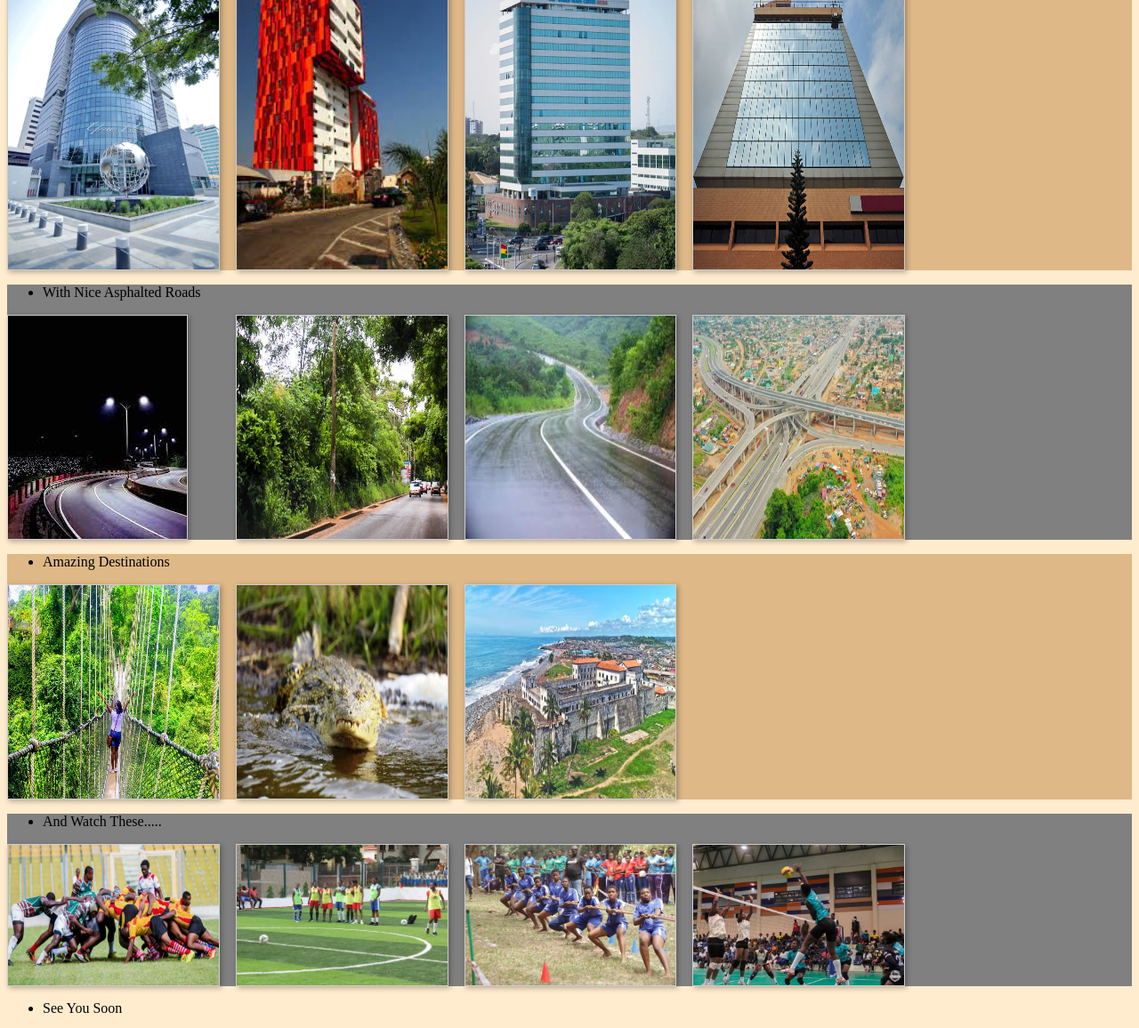
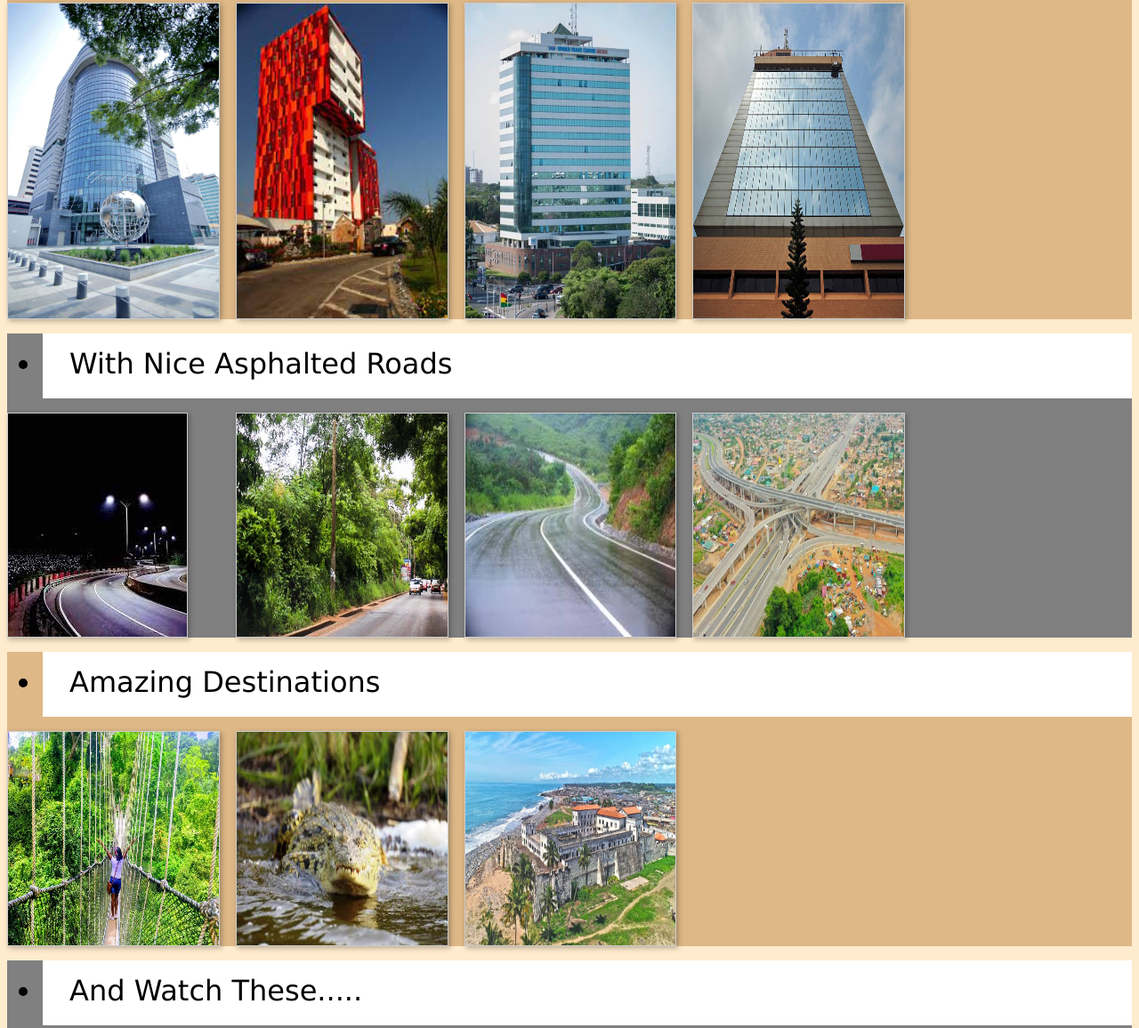
Before and after one commit to agoetee/terraform-beginner-bootcamp-2023, a plain HTML site: page public/visit_ghana/index.html in a window 1280 px wide. Shown: the part 262-1418 px from the top of the page at 89% size. Drawn offline with Linux system fonts and the light colour scheme.

Commit message:
#51 cleared domain & module errors, Removed css and made styling in-text

```diff
--- a/public/food_ghana/style.css
+++ /dev/null
@@ -1,14 +0,0 @@
-body {
-    font-family: Cambria, Cochin, Georgia, Times, 'Times New Roman', serif;
-}
-.grid {
-    display: grid;
-    grid-template-columns: repeat(auto-fill, minmax(200px, 1fr));
-    grid-gap: 20px;
-    align-items: stretch;
-    }
-  .grid img {
-    border: 1px solid #ccc;
-    box-shadow: 2px 2px 6px 0px  rgba(0,0,0,0.3);
-    max-width: 100%;
-  }
--- a/public/visit_ghana/index.html
+++ b/public/visit_ghana/index.html
@@ -4,8 +4,40 @@
     <meta charset="UTF-8">
     <meta name="viewport" content="width=device-width, initial-scale=1.0">
     <link rel="icon" type="image/x-icon" href="assets/akoma_ntoaso.jpg">
-    <link rel="stylesheet" href="style.css">
+    <!-- <link rel="stylesheet" href="assets/style.css"> -->
     <title>Visit Ghana</title>
+    <style>
+        body {
+  background-color: blanchedalmond;
+}
+.grid {
+    display: grid;
+    grid-template-columns: repeat(auto-fill, minmax(200px, 1fr));
+    grid-gap: 20px;
+    align-items: stretch;
+    }
+.grid img {
+    border: 1px solid #ccc;
+    box-shadow: 2px 2px 6px 0px  rgba(0,0,0,0.3);
+    max-width: 100%;
+  }
+
+.divide {
+    border: 20px 30px 20px 30px;
+}
+.one {
+    background-color: burlywood;
+}
+.two {
+    background-color: grey;
+}
+.bullet {
+  font-size: xx-large;
+  padding: 15px 30px 20px 30px;
+  background-color: white;
+  font-family: Verdana, Geneva, Tahoma, sans-serif;
+}
+    </style>
 </head>
 <body>
     <h2>Visit Ghana</h2>
@@ -14,7 +46,7 @@
     <p>Think of visiting Ghana</p>
     <section class="divide one">
         <ul>
-            <li>Good View High Rises</li>
+            <li class="bullet">Good View High Rises</li>
         </ul>
         <div class="grid">
             <img src="assets/high_exim.jpeg"  alt="Exim_Height">
@@ -26,7 +58,7 @@
 
     <section class="divide two">
         <ul>
-            <li>With Nice Asphalted Roads</li>
+            <li class="bullet">With Nice Asphalted Roads</li>
         </ul>
         <div class="grid">
             <img src="assets/road_aburi.jpeg" >
@@ -36,8 +68,8 @@
         </div>
     </section>
     <section class="divide one">
-        <ul>
-            <li>Amazing Destinations</li>
+        <ul >
+            <li class="bullet">Amazing Destinations</li>
         </ul>
         <div class="grid">
             <img src="assets/tour_canopy.jpg" width="300em" height="240em">
@@ -48,7 +80,7 @@
 
     <section class="divide two" >
         <ul>
-            <li>And Watch These.....</li>
+            <li class="bullet">And Watch These.....</li>
         </ul>
         <div class="grid">
             <img src="assets/sport_rugby.jpg" >
@@ -58,7 +90,7 @@
         </div>
     </section>
     <ul>
-        <li>See You Soon</li>
+        <li class="bullet">See You Soon</li>
     </ul>
 
 </body>
--- a/public/visit_ghana/style.css
+++ /dev/null
@@ -1,31 +0,0 @@
-body {
-  background-color: blanchedalmond;
-}
-.grid {
-    display: grid;
-    grid-template-columns: repeat(auto-fill, minmax(200px, 1fr));
-    grid-gap: 20px;
-    align-items: stretch;
-    }
-  .grid img {
-    border: 1px solid #ccc;
-    box-shadow: 2px 2px 6px 0px  rgba(0,0,0,0.3);
-    max-width: 100%;
-  }
-
-  .divide {
-    border: 20px 30px 20px 30px;
-  }
-  .one {
-    background-color: burlywood;
-  }
-  .two {
-    background-color: grey;
-  }
-
-.bullet {
-  font-size: xx-large;
-  padding: 15px 30px 20px 30px;
-  background-color: white;
-  font-family: Verdana, Geneva, Tahoma, sans-serif;
-}
```
Also changed, not shown: public/food_ghana/index.html (+17 -1 lines), public/roadrash/index.html (+0 -1 lines), public/food_ghana/assets/style.css (added), public/roadrash/style.css (deleted), 3 other files.
